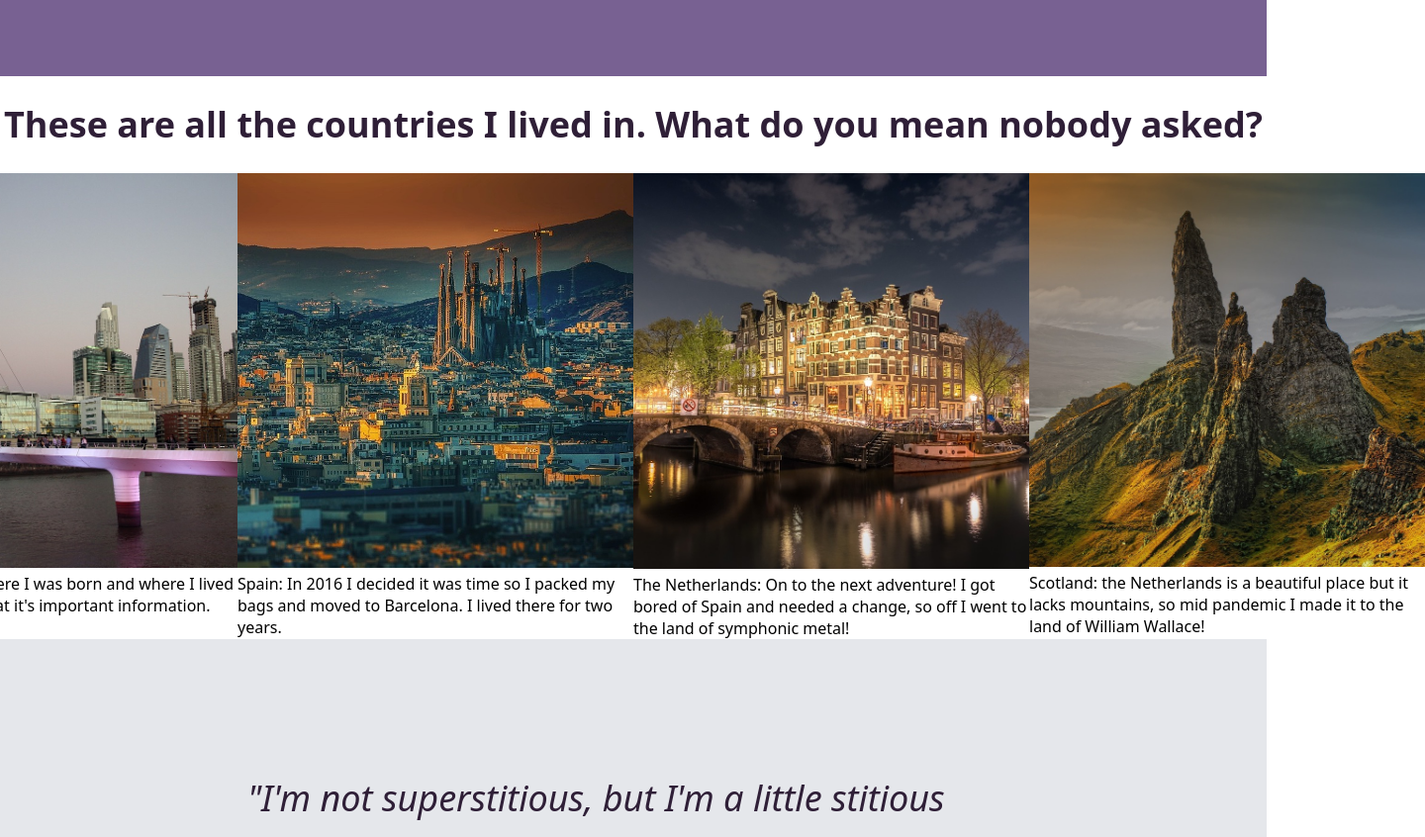
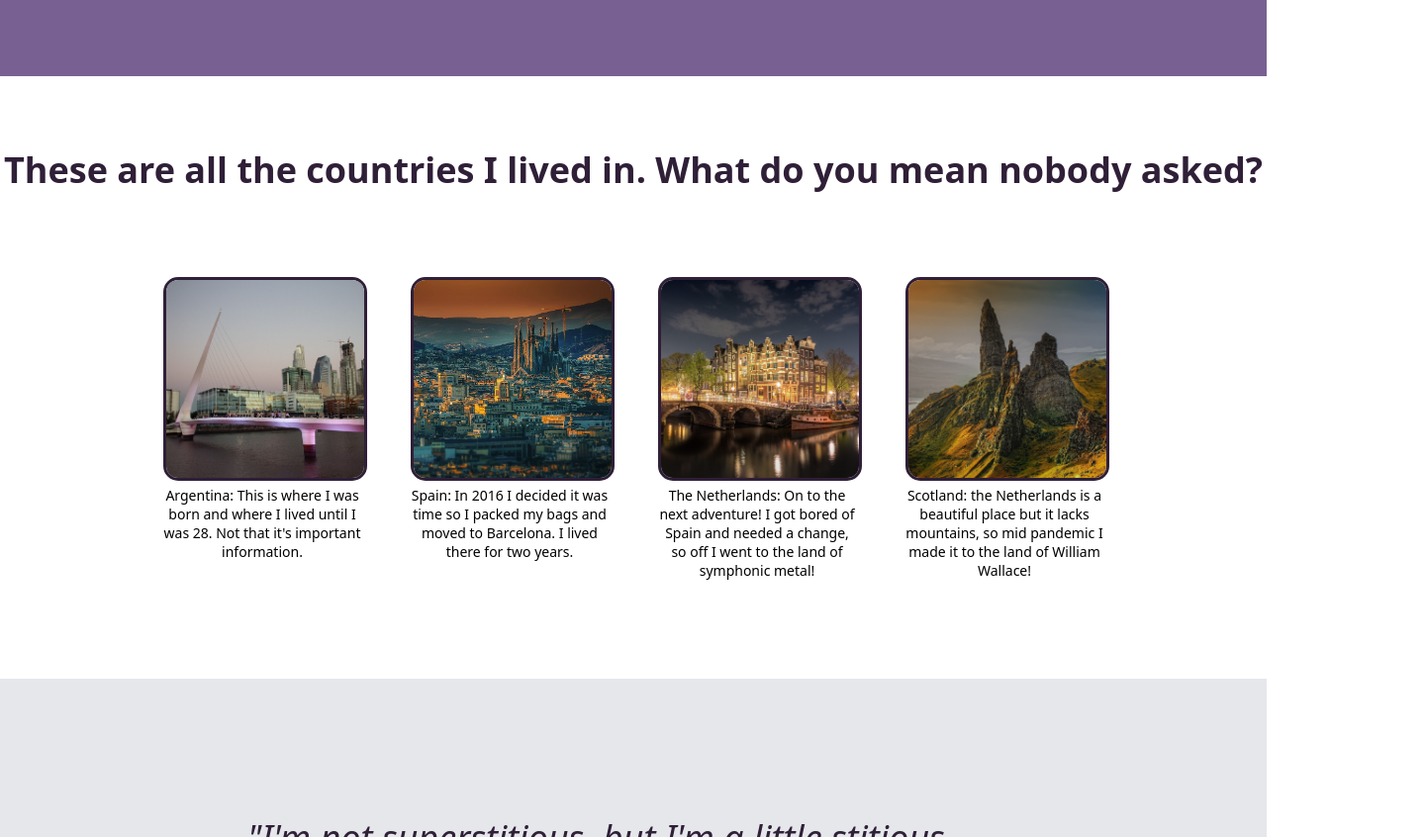
Before and after one commit to xLucillex/landing-page, a plain HTML site: page index.html in a window 1280 px wide. Shown: the part 509-1355 px from the top of the page at 99% size, 1440 px wide, since content can reach past the window. Drawn offline with Linux system fonts and the light colour scheme.

Commit message:
finish information section styling and flexbox, last touch ups

```diff
--- a/style.css
+++ b/style.css
@@ -83,12 +83,35 @@ a {
 
 .cards {
     display: flex;
+    gap: 50px;
+    padding: 30px;
+    margin-top: 30px;
+    margin-bottom: 70px;
+}
+
+.cards img {
+    border-style: solid;
+    border-color: #2f1f37;
+    border-radius: 15px;
+    height: 200px;
+    width: 200px;
+}
+
+.cards .text {
+    font-size: 14px;
+    flex-wrap: wrap;
+    text-align: center;
+}
+
+.info {
+    max-width: 200px;
 }
 
 .information h1 {
     font-size: 36px;
     font-weight: bolder;
     color: #2f1f37;
+    margin-top: 70px;
 }
 
 .quote {
```
